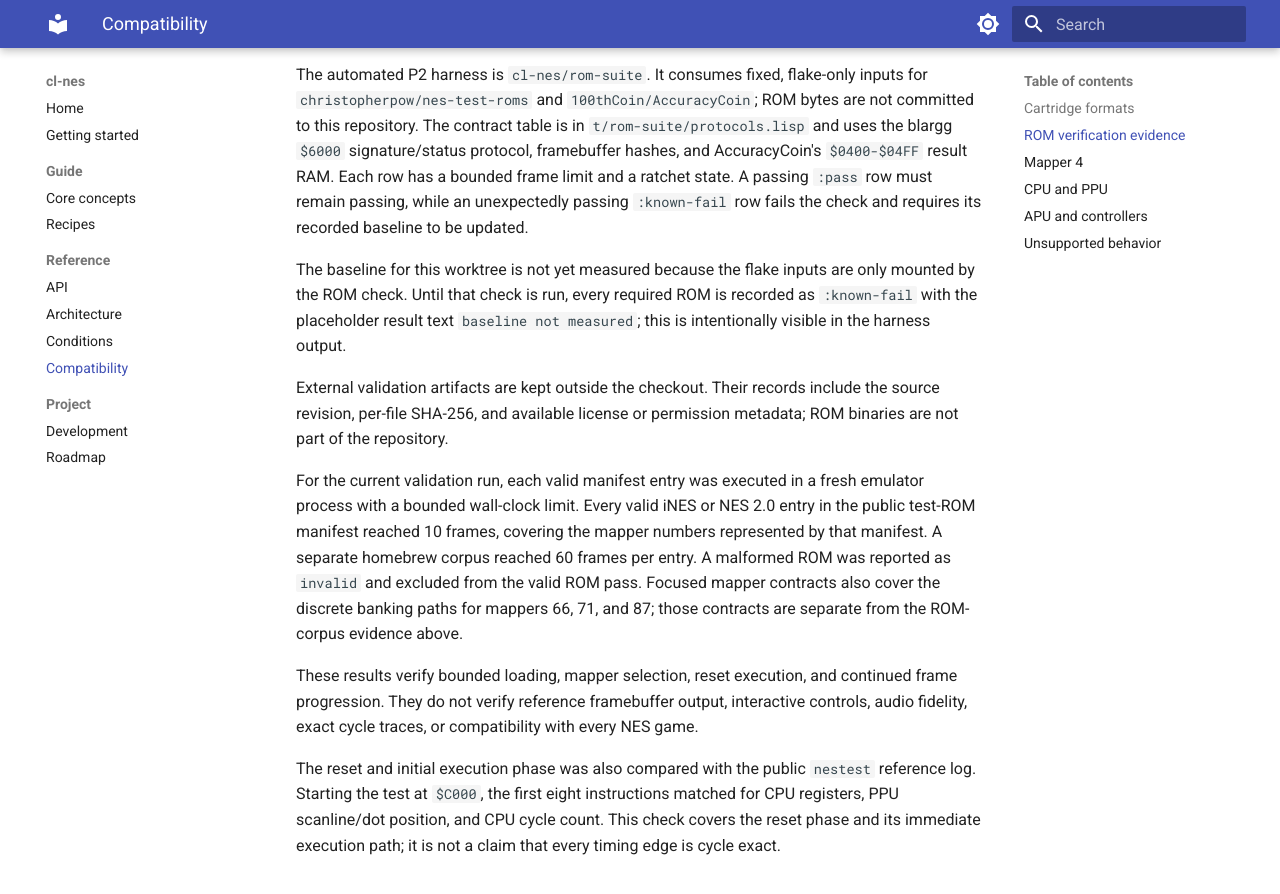
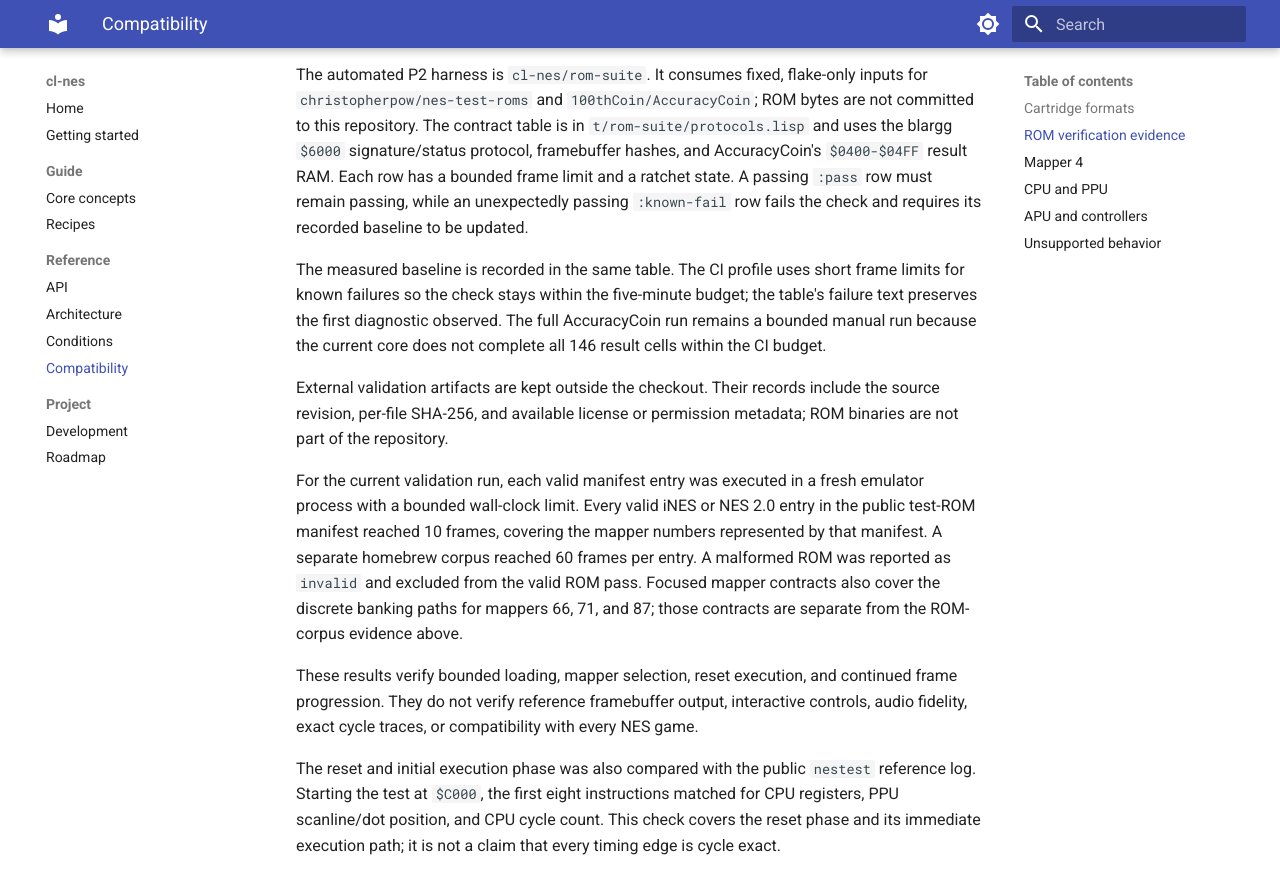
Before and after one commit to nerima-lisp/cl-nes, an MkDocs documentation site: the page built from docs/src/reference/compatibility.md, in a window 1280 px wide and 900 px high, scrolled down 748 px. Shown: the top 894 px of the window. Built offline with MkDocs 1.6.1 and Material for MkDocs 9.7.7, drawn with Linux system fonts in a browser that asks for light colours.

Commit message:
test(rom-suite): record baseline ratchet results

```diff
--- a/docs/src/reference/compatibility.md
+++ b/docs/src/reference/compatibility.md
@@ -36,10 +36,11 @@ Each row has a bounded frame limit and a ratchet state. A passing `:pass` row
 must remain passing, while an unexpectedly passing `:known-fail` row fails the
 check and requires its recorded baseline to be updated.
 
-The baseline for this worktree is not yet measured because the flake inputs are
-only mounted by the ROM check. Until that check is run, every required ROM is
-recorded as `:known-fail` with the placeholder result text `baseline not
-measured`; this is intentionally visible in the harness output.
+The measured baseline is recorded in the same table. The CI profile uses short
+frame limits for known failures so the check stays within the five-minute
+budget; the table's failure text preserves the first diagnostic observed. The
+full AccuracyCoin run remains a bounded manual run because the current core
+does not complete all 146 result cells within the CI budget.
 
 External validation artifacts are kept outside the checkout. Their records
 include the source revision, per-file SHA-256, and available license or
```
Also changed, not shown: 1 other file.
